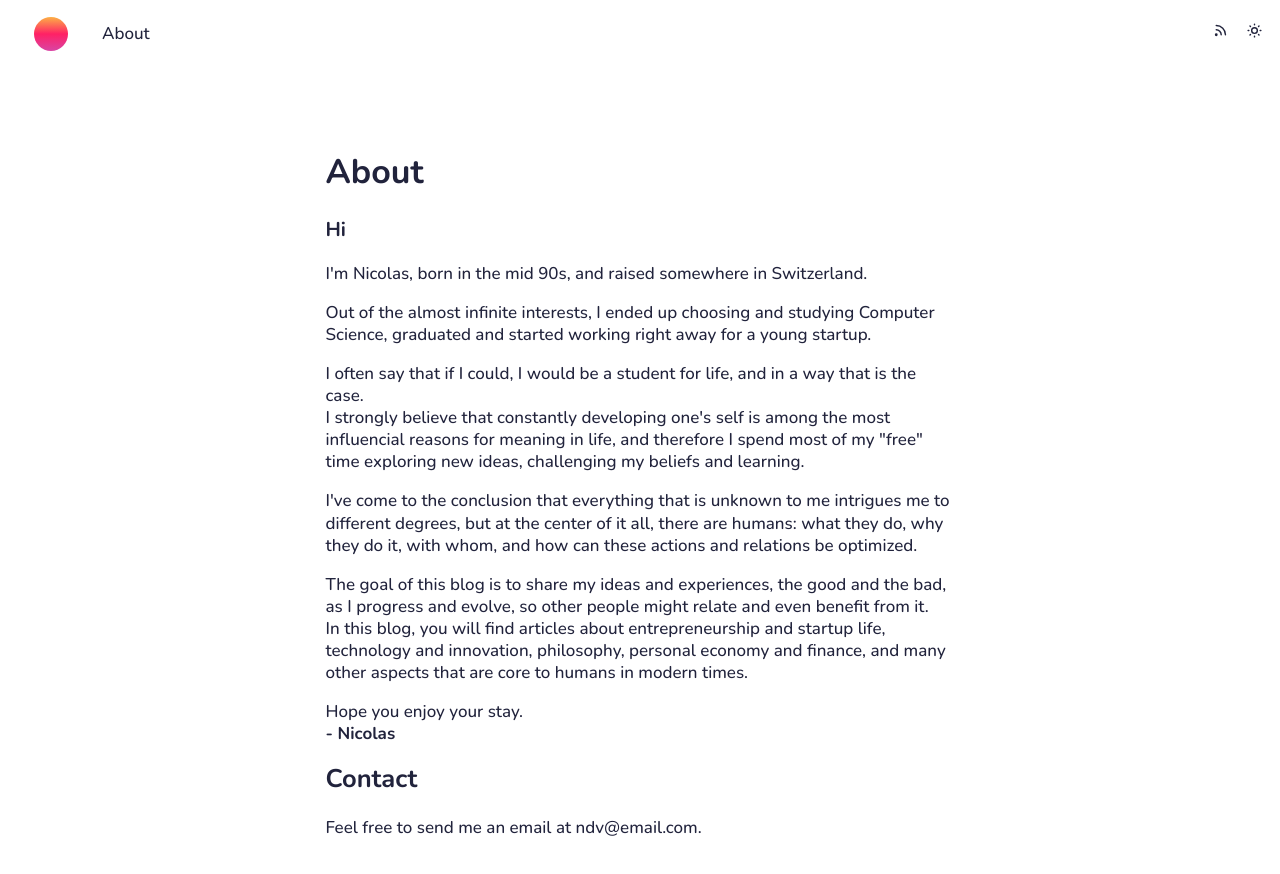
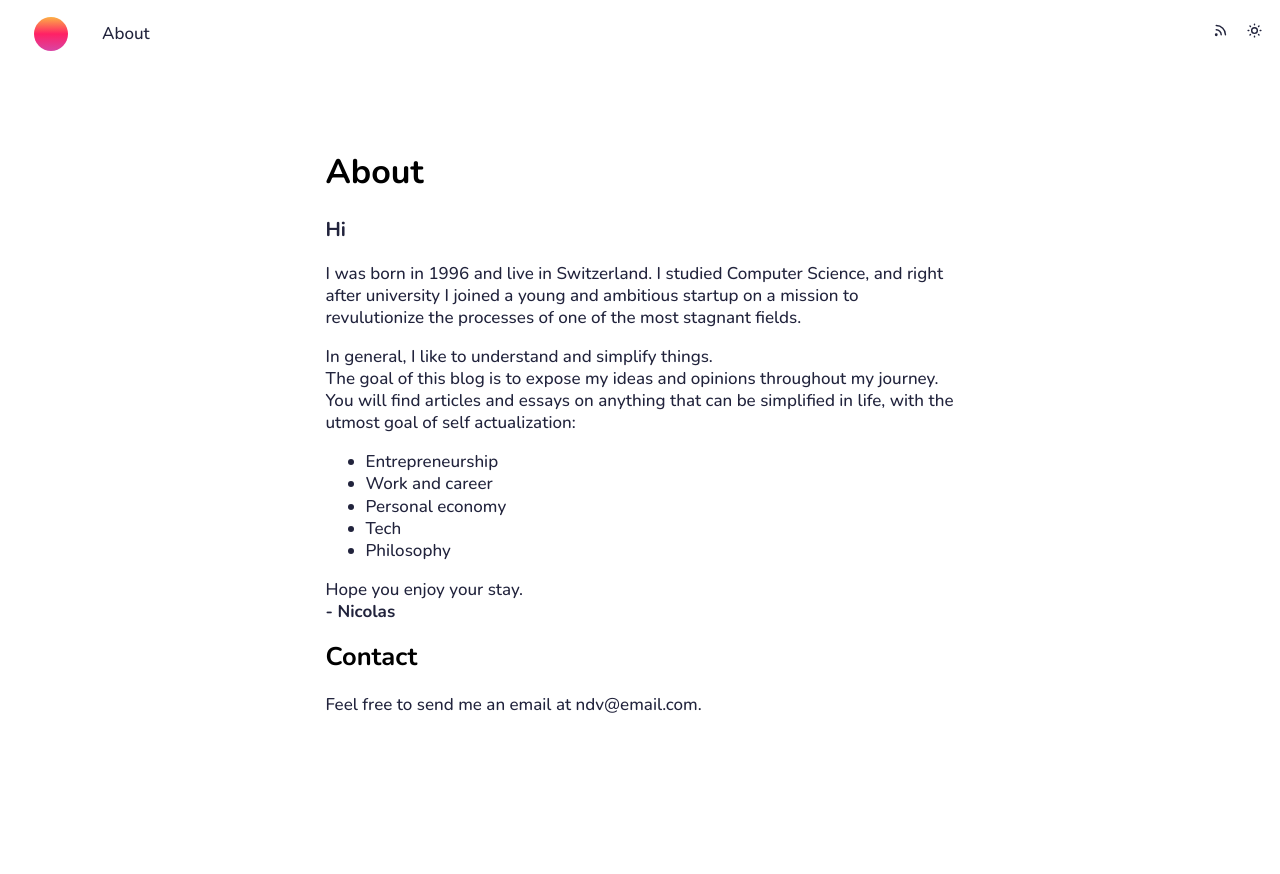
Before and after one commit to divin1/blog, a Next.js app: page /about in a window 1280 px wide. Shown: the top 874 px of the page. After the commit the page ends 813 px from the top, so only its background shows below. Built offline with nearby package versions, Linux system fonts and the light colour scheme.

Commit message:
minor improvements

```diff
--- a/src/pages/about.jsx
+++ b/src/pages/about.jsx
@@ -1,6 +1,7 @@
 import Layout from "components/layout";
 import Head from "next/head";
 import config from "../../config";
+import styles from "styles/about.module.css";
 
 function About() {
   return (
@@ -12,46 +13,33 @@ function About() {
           <meta property="og:title" content="about - ndv's blog" />
           <meta property="og:description" content="about ndv" />
         </Head>
-        <h1>About</h1>
+        <h1 className={styles.title}>About</h1>
         <h3>Hi</h3>
         <p>
-          I'm Nicolas, born in the mid 90s, and raised somewhere in Switzerland.
+          I was born in 1996 and live in Switzerland. I studied Computer
+          Science, and right after university I joined a young and ambitious
+          startup on a mission to revulutionize the processes of one of the most
+          stagnant fields.
         </p>
         <p>
-          Out of the almost infinite interests, I ended up choosing and studying
-          Computer Science, graduated and started working right away for a young
-          startup.
+          In general, I like to understand and simplify things. <br />
+          The goal of this blog is to expose my ideas and opinions throughout my
+          journey. You will find articles and essays on anything that can be
+          simplified in life, with the utmost goal of self actualization:
         </p>
-        <p>
-          I often say that if I could, I would be a student for life, and in a
-          way that is the case.
-          <br />I strongly believe that constantly developing one's self is
-          among the most influencial reasons for meaning in life, and therefore
-          I spend most of my "free" time exploring new ideas, challenging my
-          beliefs and learning.
-        </p>
-        <p>
-          I've come to the conclusion that everything that is unknown to me
-          intrigues me to different degrees, but at the center of it all, there
-          are humans: what they do, why they do it, with whom, and how can these
-          actions and relations be optimized.
-        </p>
-        <p>
-          The goal of this blog is to share my ideas and experiences, the good
-          and the bad, as I progress and evolve, so other people might relate
-          and even benefit from it.
-          <br />
-          In this blog, you will find articles about entrepreneurship and
-          startup life, technology and innovation, philosophy, personal economy
-          and finance, and many other aspects that are core to humans in modern
-          times.
-        </p>
+        <ul>
+          <li>Entrepreneurship</li>
+          <li>Work and career</li>
+          <li>Personal economy</li>
+          <li>Tech</li>
+          <li>Philosophy</li>
+        </ul>
         <p>
           Hope you enjoy your stay.
           <br />
           <b>- Nicolas</b>
         </p>
-        <h2>Contact</h2>
+        <h2 className={styles.title}>Contact</h2>
         <p>
           Feel free to send me an email at{" "}
           <a href="`mailto:${config.email}`">{config.email}</a>.
--- a/src/pages/index.jsx
+++ b/src/pages/index.jsx
@@ -29,7 +29,7 @@ function Home({ articles }) {
 }
 
 export async function getStaticProps() {
-  const articles = getArticles([
+  const articles = await getArticles([
     "date",
     "title",
     "description",
```
Also changed, not shown: src/articles/hello-mdx.mdx (added, +27 -0 lines), src/pages/articles/[slug].jsx (+3 -9 lines).
